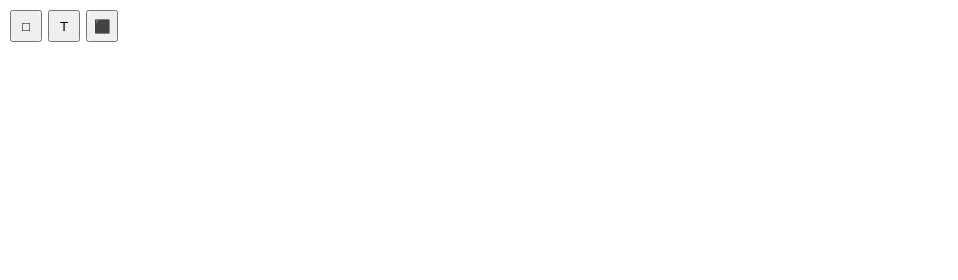
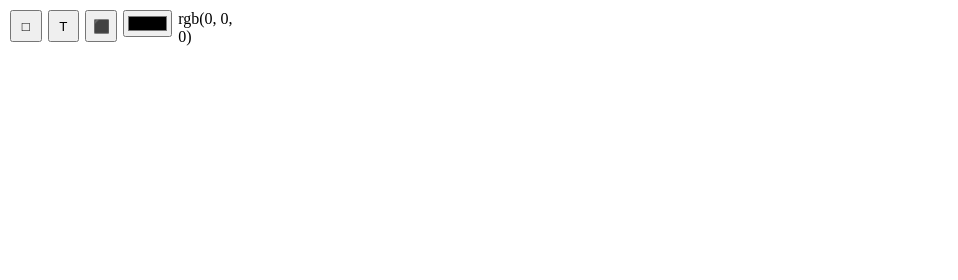
Before and after one commit to 1phonetucked-tech/TigerNetwork, a plain HTML site: page index.html in a window 1280 px wide. Shown: the top 280 px of the page, 0-958 px from the left. Drawn offline with Linux system fonts and the light colour scheme.

Commit message:
Update index.html

```diff
--- a/index.html
+++ b/index.html
@@ -23,6 +23,10 @@
     <button class="tool active" data-tool="box">□</button>
     <button class="tool" data-tool="text">T</button>
     <button class="tool" data-tool="fill">⬛</button>
+
+  <input id="colorPicker" type="color" value="#000000" title="Fill color">
+  <span id="rgbValue"( )>rgb(0, 0, 0)</span
+
   </div>
 
   <!-- DRAWING SURFACE -->
```
